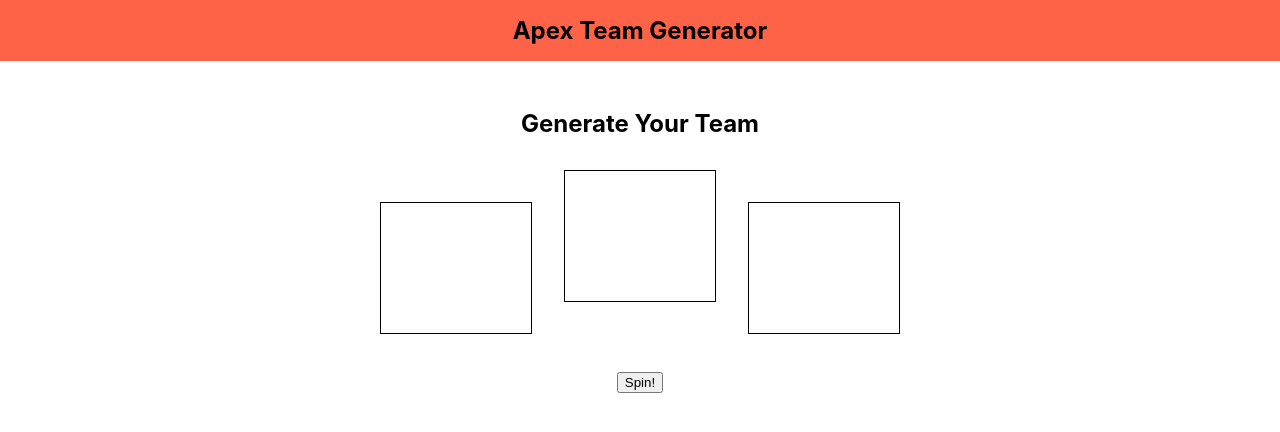
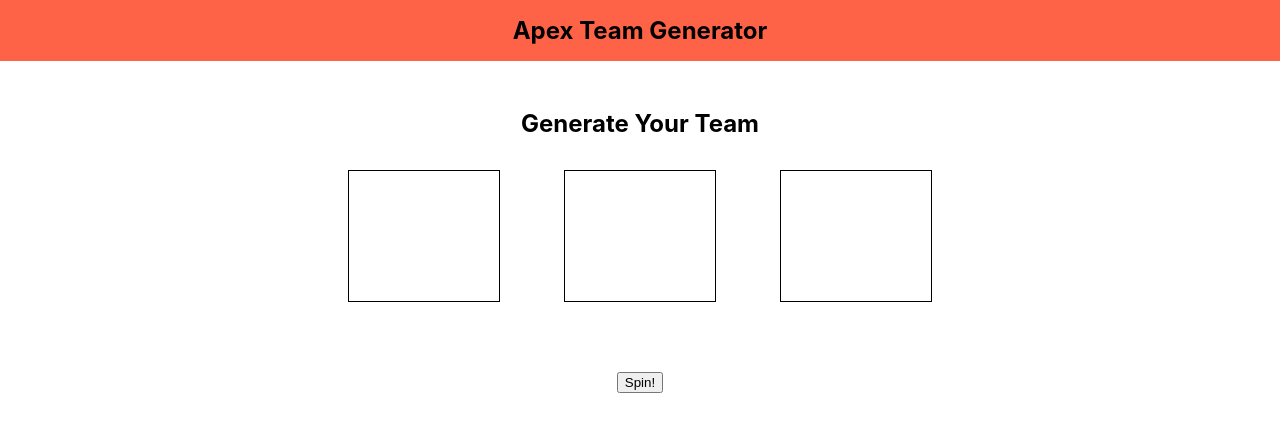
Before and after one commit to devdel2/cs3110_Apex_Team_Generator, a React (Create React App) app: page / in a window 1280 px wide. Shown: the top 432 px of the page. Built offline with nearby package versions, Linux system fonts and the light colour scheme.

Commit message:
fixed roulette layout issue

```diff
--- a/src/App.css
+++ b/src/App.css
@@ -12,14 +12,11 @@
 
 .square{
   display:inline-block;
+  margin: 0 2rem;
   padding: 25px;
   width: 100px;
   height: 80px;
   border: solid 1px black;
-}
-
-.square:nth-of-type(odd){
-  margin: 0 2rem;
 }
 
 .centered{
```
